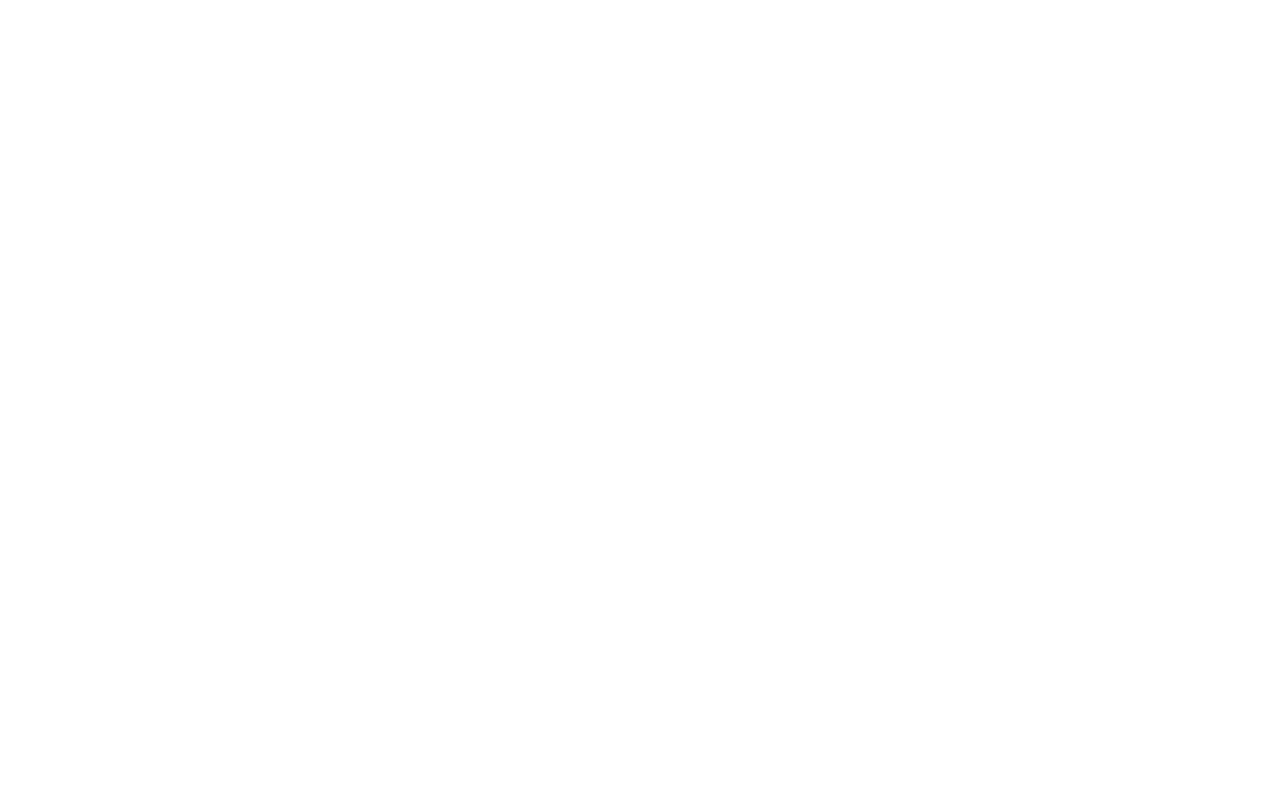
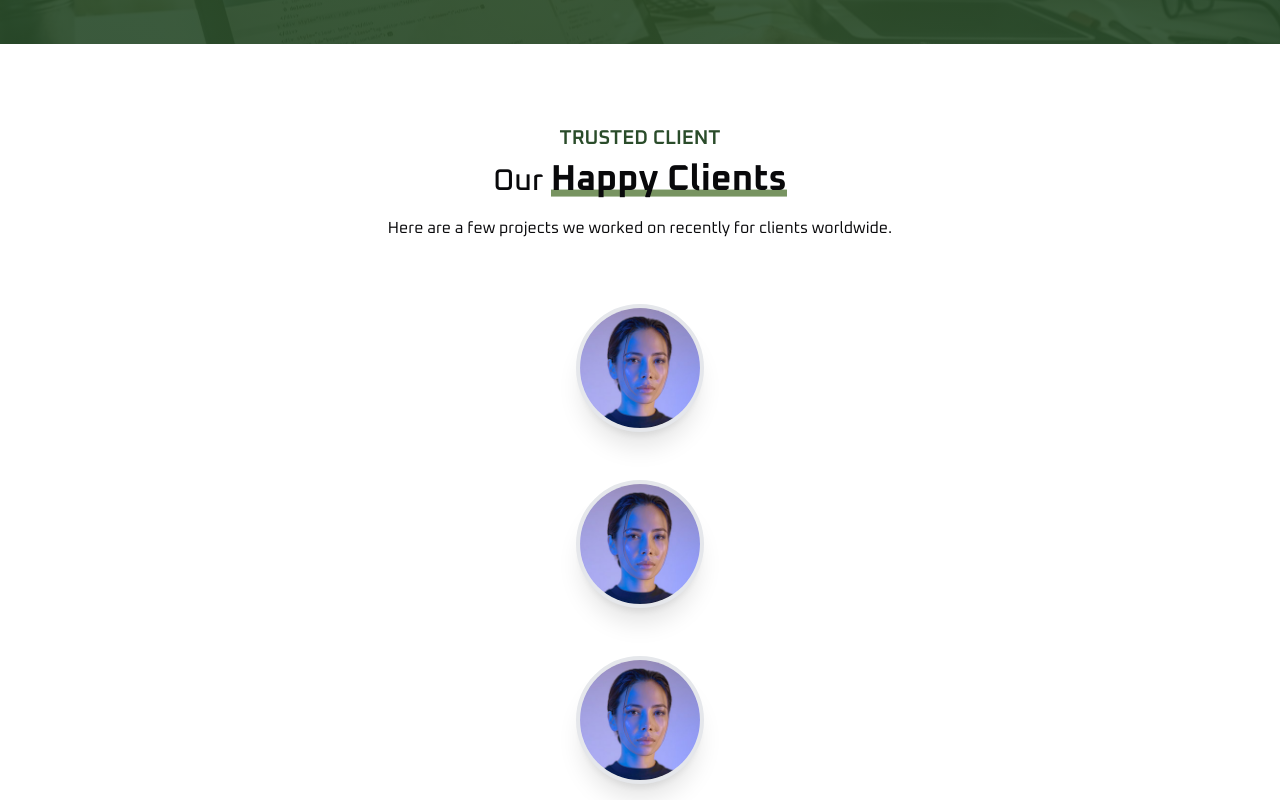
Before and after one commit to akbldev/iws, a Next.js app: page / in a window 1280 px wide. Shown: the part 5080-5880 px from the top of the page. Before the commit the page ends 4876 px from the top, so only its background shows below. Built offline with nearby package versions, Linux system fonts and the light colour scheme.

Commit message:
feat: client section

```diff
--- /dev/null
+++ b/components/home/clients.tsx
@@ -0,0 +1,63 @@
+import UseEmblaCarousel from "embla-carousel-react";
+
+const Clients = () => {
+  const [emblaRef] = UseEmblaCarousel();
+
+  const clients = [
+    {
+      img: "/images/testimonial-1.jpg",
+    },
+    {
+      img: "/images/testimonial-1.jpg",
+    },
+    {
+      img: "/images/testimonial-1.jpg",
+    },
+    {
+      img: "/images/testimonial-1.jpg",
+    },
+    {
+      img: "/images/testimonial-1.jpg",
+    },
+    {
+      img: "/images/testimonial-1.jpg",
+    },
+  ];
+
+  return (
+    <section className="container font-oxanium">
+      <div className="space-y-10">
+        <div className="space-y-4 text-center">
+          <div className="space-y-2">
+            <h2 className="text-xl font-semibold text-primary-dark">
+              TRUSTED CLIENT
+            </h2>
+            <h5 className="text-3xl font-medium">
+              Our <strong className="highlight text-4xl">Happy Clients</strong>
+            </h5>
+          </div>
+          <p>
+            Here are a few projects we worked on recently for clients worldwide.
+          </p>
+        </div>
+        <div ref={emblaRef} className="embla [--slide-size:20%]">
+          <div className="embla__container">
+            {clients.map((client, idx) => (
+              <div key={idx} className="embla__slide p-6">
+                <div className="mx-auto aspect-square h-32 rounded-full border-4 bg-gray-100 shadow-xl">
+                  <img
+                    src={client.img}
+                    className="rounded-full object-cover"
+                    alt={client.img}
+                  />
+                </div>
+              </div>
+            ))}
+          </div>
+        </div>
+      </div>
+    </section>
+  );
+};
+
+export default Clients;
--- a/components/home/testimonial.tsx
+++ b/components/home/testimonial.tsx
@@ -32,7 +32,7 @@ const Testimonial = () => {
         </div>
 
         {/* Testimonials */}
-        <div className="embla" ref={emblaRef}>
+        <div className="embla [--slide-size:50%]" ref={emblaRef}>
           <div className="embla__container">
             {testimonials.map((testimonial) => (
               <div key={testimonial.fullName} className="embla__slide">
--- a/pages/index.tsx
+++ b/pages/index.tsx
@@ -1,4 +1,5 @@
 import About from "@/components/home/about";
+import Clients from "@/components/home/clients";
 import Cta from "@/components/home/cta";
 import Cta2 from "@/components/home/cta2";
 import Hero from "@/components/home/hero";
@@ -16,6 +17,8 @@ const HomePage = () => {
       <Protfolio />
       <Cta2 />
       <Testimonial />
+      <Cta />
+      <Clients />
     </div>
   );
 };
```
Also changed, not shown: styles/embla.css (+4 -4 lines).
